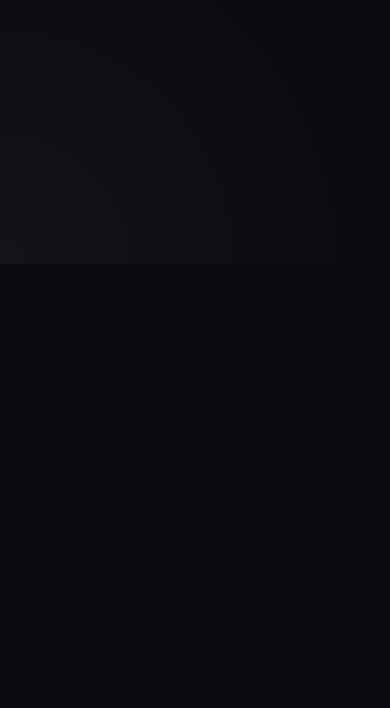
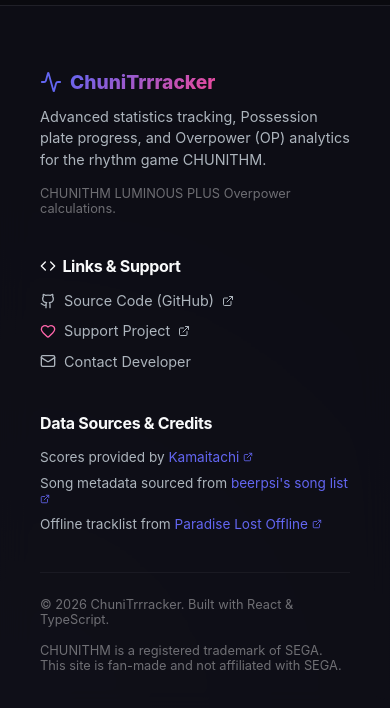
Before and after one commit to Lolergags/ChuniTrrracker, a React (Vite) app: page /admin in a window 390 px wide. Shown: the part 580-1288 px from the top of the page. Before the commit the page ends 844 px from the top, so only its background shows below. Built offline with nearby package versions, Linux system fonts and the light colour scheme; no server answers.

Commit message:
feat: Add responsive glassmorphic Footer with source code, donation, contact, and data source links

```diff
--- a/src/App.tsx
+++ b/src/App.tsx
@@ -9,6 +9,8 @@
 import { ImportDataForm } from './components/ImportDataForm.js';
 import { Admin } from './pages/Admin.js';
 import { GlobalProvider, GlobalContext } from './lib/context/GlobalContext.js';
+
+import { Footer } from './components/Footer.js';
 
 const AppContent = () => {
   const { playersList, activePlayer, setActivePlayer, isAdmin } = useContext(GlobalContext);
@@ -179,6 +181,7 @@
           <Route path="/admin" element={<Admin />} />
         </Routes>
       </main>
+      <Footer />
     </>
   );
 };
--- /dev/null
+++ b/src/components/Footer.tsx
@@ -0,0 +1,149 @@
+import React from 'react';
+import { Heart, Mail, ExternalLink, Activity, Code } from 'lucide-react';
+
+export const Footer: React.FC = () => {
+  return (
+    <footer style={{
+      marginTop: '4rem',
+      borderTop: '1px solid rgba(255, 255, 255, 0.08)',
+      background: 'rgba(15, 15, 25, 0.75)',
+      backdropFilter: 'blur(16px)',
+      WebkitBackdropFilter: 'blur(16px)',
+      padding: '3rem 1.5rem 2rem 1.5rem',
+      color: 'var(--text-secondary)'
+    }}>
+      <div className="container" style={{ maxWidth: '1200px', margin: '0 auto' }}>
+        <div style={{
+          display: 'grid',
+          gridTemplateColumns: 'repeat(auto-fit, minmax(250px, 1fr))',
+          gap: '2.5rem',
+          marginBottom: '2.5rem'
+        }}>
+          {/* Column 1: Brand & Purpose */}
+          <div>
+            <div style={{ display: 'flex', alignItems: 'center', gap: '0.5rem', marginBottom: '0.75rem' }}>
+              <Activity style={{ color: 'var(--accent-primary)' }} size={22} />
+              <span style={{ fontWeight: 800, fontSize: '1.2rem', color: 'var(--text-primary)' }} className="text-gradient">
+                ChuniTrrracker
+              </span>
+            </div>
+            <p style={{ fontSize: '0.9rem', lineHeight: '1.5', color: 'var(--text-secondary)', marginBottom: '1rem' }}>
+              Advanced statistics tracking, Possession plate progress, and Overpower (OP) analytics for the rhythm game CHUNITHM.
+            </p>
+            <div style={{ fontSize: '0.8rem', color: 'rgba(255, 255, 255, 0.4)' }}>
+              CHUNITHM LUMINOUS PLUS Overpower calculations.
+            </div>
+          </div>
+
+          {/* Column 2: Resources & Links */}
+          <div>
+            <h3 style={{ fontSize: '1rem', fontWeight: 700, color: 'var(--text-primary)', marginBottom: '1rem', display: 'flex', alignItems: 'center', gap: '0.4rem' }}>
+              <Code size={16} /> Links & Support
+            </h3>
+            <ul style={{ listStyle: 'none', padding: 0, margin: 0, display: 'flex', flexDirection: 'column', gap: '0.6rem' }}>
+              <li>
+                <a
+                  href="https://github.com/Lolergags/ChuniTrrracker"
+                  target="_blank"
+                  rel="noopener noreferrer"
+                  style={{ color: 'var(--text-secondary)', textDecoration: 'none', display: 'inline-flex', alignItems: 'center', gap: '0.5rem', fontSize: '0.9rem', transition: 'color 0.2s' }}
+                  onMouseEnter={(e) => e.currentTarget.style.color = 'var(--accent-primary)'}
+                  onMouseLeave={(e) => e.currentTarget.style.color = 'var(--text-secondary)'}
+                >
+                  <svg width="16" height="16" viewBox="0 0 24 24" fill="none" stroke="currentColor" strokeWidth="2" strokeLinecap="round" strokeLinejoin="round">
+                    <path d="M15 22v-4a4.8 4.8 0 0 0-1-3.5c3 0 6-2 6-5.5.08-1.25-.27-2.48-1-3.5.28-1.15.28-2.35 0-3.5 0 0-1 0-3 1.5-2.64-.5-5.36-.5-8 0C6 2 5 2 5 2c-.3 1.15-.3 2.35 0 3.5A5.403 5.403 0 0 0 4 9c0 3.5 3 5.5 6 5.5-.39.49-.68 1.05-.85 1.65-.17.6-.22 1.23-.15 1.85v4"></path>
+                    <path d="M9 18c-4.51 2-5-2-7-2"></path>
+                  </svg> Source Code (GitHub) <ExternalLink size={12} />
+                </a>
+              </li>
+              <li>
+                <a
+                  href="https://ko-fi.com"
+                  target="_blank"
+                  rel="noopener noreferrer"
+                  style={{ color: 'var(--text-secondary)', textDecoration: 'none', display: 'inline-flex', alignItems: 'center', gap: '0.5rem', fontSize: '0.9rem', transition: 'color 0.2s' }}
+                  onMouseEnter={(e) => e.currentTarget.style.color = '#ff66aa'}
+                  onMouseLeave={(e) => e.currentTarget.style.color = 'var(--text-secondary)'}
+                >
+                  <Heart size={16} style={{ color: '#ff66aa' }} /> Support Project <ExternalLink size={12} />
+                </a>
+              </li>
+              <li>
+                <a
+                  href="mailto:contact@chunitrrracker.dev"
+                  style={{ color: 'var(--text-secondary)', textDecoration: 'none', display: 'inline-flex', alignItems: 'center', gap: '0.5rem', fontSize: '0.9rem', transition: 'color 0.2s' }}
+                  onMouseEnter={(e) => e.currentTarget.style.color = 'var(--accent-primary)'}
+                  onMouseLeave={(e) => e.currentTarget.style.color = 'var(--text-secondary)'}
+                >
+                  <Mail size={16} /> Contact Developer
+                </a>
+              </li>
+            </ul>
+          </div>
+
+          {/* Column 3: Data Sources & Credits */}
+          <div>
+            <h3 style={{ fontSize: '1rem', fontWeight: 700, color: 'var(--text-primary)', marginBottom: '1rem' }}>
+              Data Sources & Credits
+            </h3>
+            <ul style={{ listStyle: 'none', padding: 0, margin: 0, display: 'flex', flexDirection: 'column', gap: '0.6rem', fontSize: '0.85rem' }}>
+              <li>
+                Scores provided by{' '}
+                <a
+                  href="https://kamai.tachi.ac/"
+                  target="_blank"
+                  rel="noopener noreferrer"
+                  style={{ color: 'var(--accent-primary)', textDecoration: 'none' }}
+                >
+                  Kamaitachi <ExternalLink size={10} />
+                </a>
+              </li>
+              <li>
+                Song metadata sourced from{' '}
+                <a
+                  href="https://chunithm.beerpsi.cc/songs"
+                  target="_blank"
+                  rel="noopener noreferrer"
+                  style={{ color: 'var(--accent-primary)', textDecoration: 'none' }}
+                >
+                  beerpsi's song list <ExternalLink size={10} />
+                </a>
+              </li>
+              <li>
+                Offline tracklist from{' '}
+                <a
+                  href="https://github.com/Lolergags/Paradise_Lost_Offline_Songlist"
+                  target="_blank"
+                  rel="noopener noreferrer"
+                  style={{ color: 'var(--accent-primary)', textDecoration: 'none' }}
+                >
+                  Paradise Lost Offline <ExternalLink size={10} />
+                </a>
+              </li>
+            </ul>
+          </div>
+        </div>
+
+        {/* Bottom Bar */}
+        <div style={{
+          paddingTop: '1.5rem',
+          borderTop: '1px solid rgba(255, 255, 255, 0.05)',
+          display: 'flex',
+          justifyContent: 'space-between',
+          alignItems: 'center',
+          flexWrap: 'wrap',
+          gap: '1rem',
+          fontSize: '0.8rem',
+          color: 'rgba(255, 255, 255, 0.4)'
+        }}>
+          <div>
+            © {new Date().getFullYear()} ChuniTrrracker. Built with React & TypeScript.
+          </div>
+          <div>
+            CHUNITHM is a registered trademark of SEGA. This site is fan-made and not affiliated with SEGA.
+          </div>
+        </div>
+      </div>
+    </footer>
+  );
+};
```
